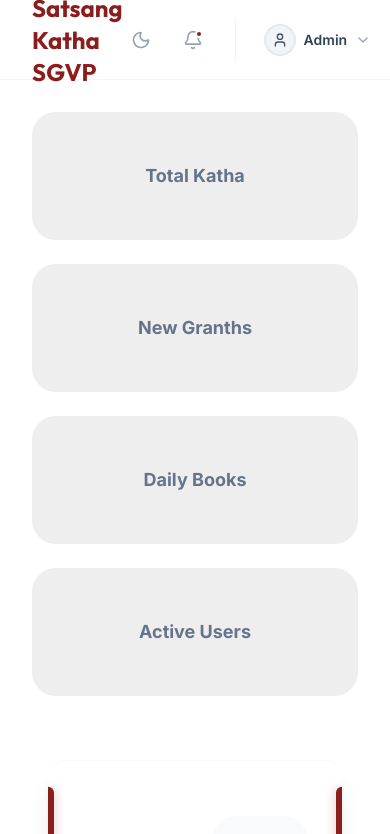
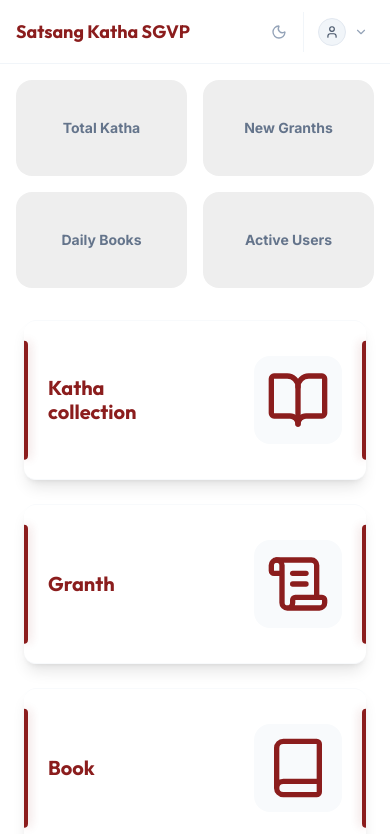
Before and after one commit to harshkathrotiya/Katha-frontend, a Next.js app: page / in a window 390 px wide. Shown: the top 834 px of the page. Built offline with nearby package versions, Linux system fonts and the light colour scheme.

Commit message:
style: Enhance responsiveness and spacing of homepage and header components across various screen sizes.

```diff
--- a/src/app/(main)/(app)/page.tsx
+++ b/src/app/(main)/(app)/page.tsx
@@ -33,16 +33,16 @@ export default function DashboardPage() {
     ];
 
     return (
-        <div className="flex-1 flex flex-col p-8 md:p-12 relative overflow-hidden bg-white dark:bg-slate-950 transition-colors duration-300">
+        <div className="flex-1 flex flex-col p-4 md:p-8 lg:p-12 relative overflow-hidden bg-white dark:bg-slate-950 transition-colors duration-300">
             {/* Top Stat Boxes */}
-            <div className="grid grid-cols-1 sm:grid-cols-2 lg:grid-cols-4 gap-6 mb-16">
+            <div className="grid grid-cols-2 lg:grid-cols-4 gap-4 md:gap-6 mb-8 md:mb-16">
                 {[1, 2, 3, 4].map((i) => (
                     <div
                         key={i}
-                        className="h-32 bg-[#eeeeee] dark:bg-slate-900 rounded-[24px] hover:shadow-xl hover:shadow-slate-100 dark:hover:shadow-slate-900/50 transition-all duration-500 cursor-pointer group flex items-center justify-center relative overflow-hidden"
+                        className="h-24 md:h-32 bg-[#eeeeee] dark:bg-slate-900 rounded-[16px] md:rounded-[24px] hover:shadow-xl hover:shadow-slate-100 dark:hover:shadow-slate-900/50 transition-all duration-500 cursor-pointer group flex items-center justify-center relative overflow-hidden"
                     >
                         <div className="absolute inset-0 bg-gradient-to-br from-white/20 dark:from-white/5 to-transparent opacity-0 group-hover:opacity-100 transition-opacity" />
-                        <div className="text-slate-500 dark:text-slate-400 font-bold text-lg group-hover:text-[#8b1D1D] dark:group-hover:text-[#a32b2b] group-hover:scale-110 transition-all duration-500">
+                        <div className="text-slate-500 dark:text-slate-400 font-bold text-sm md:text-lg group-hover:text-[#8b1D1D] dark:group-hover:text-[#a32b2b] group-hover:scale-110 transition-all duration-500 text-center px-2">
                             {i === 1 && "Total Katha"}
                             {i === 2 && "New Granths"}
                             {i === 3 && "Daily Books"}
@@ -53,60 +53,60 @@ export default function DashboardPage() {
             </div>
 
             {/* Main Category Cards */}
-            <div className="grid grid-cols-1 md:grid-cols-3 gap-10 z-10 max-w-6xl mx-auto w-full px-4">
+            <div className="grid grid-cols-1 md:grid-cols-2 lg:grid-cols-3 gap-6 md:gap-10 z-10 max-w-6xl mx-auto w-full px-2 md:px-4">
                 {categories.map((cat, idx) => (
                     <Link
                         key={idx}
                         href={cat.href}
-                        className="group relative bg-white dark:bg-slate-900 h-52 rounded-2xl shadow-xl hover:shadow-2xl transition-all duration-500 transform hover:-translate-y-2 flex items-center justify-between px-10 overflow-hidden border-y border-slate-50 dark:border-slate-800"
+                        className="group relative bg-white dark:bg-slate-900 h-40 md:h-52 rounded-xl md:rounded-2xl shadow-lg md:shadow-xl hover:shadow-2xl transition-all duration-500 transform hover:-translate-y-2 flex items-center justify-between px-6 md:px-10 overflow-hidden border-y border-slate-50 dark:border-slate-800"
                     >
                         {/* Unique Maroon Side Borders */}
-                        <div className="absolute left-0 top-1/2 -translate-y-1/2 w-1.5 h-3/4 bg-[#8b1D1D] dark:bg-[#a32b2b] rounded-r-lg shadow-[2px_0_10px_rgba(139,29,29,0.2)]" />
-                        <div className="absolute right-0 top-1/2 -translate-y-1/2 w-1.5 h-3/4 bg-[#8b1D1D] dark:bg-[#a32b2b] rounded-l-lg shadow-[-2px_0_10px_rgba(139,29,29,0.2)]" />
+                        <div className="absolute left-0 top-1/2 -translate-y-1/2 w-1 md:w-1.5 h-3/4 bg-[#8b1D1D] dark:bg-[#a32b2b] rounded-r-lg shadow-[2px_0_10px_rgba(139,29,29,0.2)]" />
+                        <div className="absolute right-0 top-1/2 -translate-y-1/2 w-1 md:w-1.5 h-3/4 bg-[#8b1D1D] dark:bg-[#a32b2b] rounded-l-lg shadow-[-2px_0_10px_rgba(139,29,29,0.2)]" />
 
                         {/* Title */}
-                        <h2 className="text-[28px] font-bold text-[#8b1D1D] dark:text-[#a32b2b] leading-[1.2] font-outfit max-w-[150px]">
+                        <h2 className="text-xl md:text-[28px] font-bold text-[#8b1D1D] dark:text-[#a32b2b] leading-[1.2] font-outfit max-w-[120px] md:max-w-[150px]">
                             {cat.title}
                         </h2>
 
                         {/* Icon */}
-                        <div className="group-hover:scale-110 transition-transform duration-500 bg-slate-50 dark:bg-slate-800 p-4 rounded-3xl group-hover:bg-maroon/5 dark:group-hover:bg-maroon/20">
+                        <div className="group-hover:scale-110 transition-transform duration-500 bg-slate-50 dark:bg-slate-800 p-3 md:p-4 rounded-2xl md:rounded-3xl group-hover:bg-maroon/5 dark:group-hover:bg-maroon/20 flex items-center justify-center">
                             {cat.icon}
                         </div>
 
                         {/* Creative Hover Effect */}
-                        <div className="absolute -bottom-10 -right-10 w-40 h-40 bg-maroon/5 dark:bg-maroon/10 rounded-full blur-3xl opacity-0 group-hover:opacity-100 transition-opacity duration-700" />
+                        <div className="absolute -bottom-10 -right-10 w-32 md:w-40 h-32 md:h-40 bg-maroon/5 dark:bg-maroon/10 rounded-full blur-2xl md:blur-3xl opacity-0 group-hover:opacity-100 transition-opacity duration-700" />
                     </Link>
                 ))}
             </div>
 
             {/* Bottom Visual Elements */}
-            <div className="mt-auto pt-24 pb-4 flex flex-col items-center justify-center">
+            <div className="mt-auto pt-12 md:pt-24 pb-4 flex flex-col items-center justify-center">
                 {/* Silhouette Effect */}
-                <div className="absolute bottom-0 left-0 w-full opacity-[0.05] dark:opacity-[0.11] pointer-events-none select-none invert dark:invert-0 z-0">
+                <div className="absolute bottom-0 left-0 w-full opacity-[0.05] dark:opacity-[0.11] pointer-events-none select-none invert dark:invert-0 z-0 overflow-hidden h-[150px] md:h-auto">
                     <Image
                         src="/images/SGVP-building.png"
                         alt="Temple Silhouette"
                         width={1600}
                         height={500}
-                        className="w-full h-auto object-bottom scale-105 translate-y-[2px]"
+                        className="w-full h-full md:h-auto object-bottom md:object-contain scale-125 md:scale-105 translate-y-[10px] md:translate-y-[2px]"
                         priority
                     />
                 </div>
 
-                {/* Diagonal Decor Lines (from screenshot) */}
-                <div className="absolute bottom-20 left-1/4 w-[1px] h-32 bg-gradient-to-t from-slate-200 dark:from-slate-800 to-transparent rotate-[60deg] opacity-40 hidden lg:block" />
-                <div className="absolute bottom-10 left-1/2 w-[1px] h-48 bg-gradient-to-t from-slate-200 dark:from-slate-800 to-transparent opacity-40 hidden lg:block" />
-                <div className="absolute bottom-20 right-1/4 w-[1px] h-32 bg-gradient-to-t from-slate-200 dark:from-slate-800 to-transparent -rotate-[60deg] opacity-40 hidden lg:block" />
+                {/* Diagonal Decor Lines (from screenshot) - Hidden on Mobile */}
+                <div className="absolute bottom-20 left-1/4 w-[1px] h-32 bg-gradient-to-t from-slate-200 dark:from-slate-800 to-transparent rotate-[60deg] opacity-40 hidden xl:block" />
+                <div className="absolute bottom-10 left-1/2 w-[1px] h-48 bg-gradient-to-t from-slate-200 dark:from-slate-800 to-transparent opacity-40 hidden xl:block" />
+                <div className="absolute bottom-20 right-1/4 w-[1px] h-32 bg-gradient-to-t from-slate-200 dark:from-slate-800 to-transparent -rotate-[60deg] opacity-40 hidden xl:block" />
 
                 {/* SGVP Logo */}
-                <div className="relative z-20 hover:scale-105 transition-transform duration-500 cursor-pointer">
+                <div className="relative z-20 hover:scale-105 transition-transform duration-500 cursor-pointer pt-8 md:pt-0">
                     <Image
                         src="/images/Logoooo.png"
                         alt="SGVP Logo"
                         width={160}
                         height={60}
-                        className="h-12 w-auto object-contain dark:brightness-125"
+                        className="h-8 md:h-12 w-auto object-contain dark:brightness-125"
                     />
                 </div>
             </div>
--- a/src/components/layout/AppLayout.tsx
+++ b/src/components/layout/AppLayout.tsx
@@ -39,34 +39,36 @@ export default function AppLayout({ children }: { children: React.ReactNode }) {
     return (
         <div className="min-h-screen bg-white dark:bg-slate-950 font-sans text-slate-900 dark:text-slate-100 flex flex-col transition-colors duration-300">
             {/* Header */}
-            <header className="h-20 flex items-center justify-between px-8 bg-white dark:bg-slate-950 border-b border-slate-100 dark:border-slate-800 sticky top-0 z-50 transition-colors">
+            <header className="h-16 md:h-20 flex items-center justify-between px-4 md:px-8 bg-white dark:bg-slate-950 border-b border-slate-100 dark:border-slate-800 sticky top-0 z-50 transition-colors">
                 <div className="flex items-center gap-2">
-                    <span className="text-2xl font-bold text-[#8b1D1D] dark:text-[#a32b2b] font-outfit">Satsang Katha SGVP</span>
+                    <span className="text-lg md:text-2xl font-bold text-[#8b1D1D] dark:text-[#a32b2b] font-outfit whitespace-nowrap">
+                        Satsang Katha SGVP
+                    </span>
                 </div>
 
-                <div className="flex items-center gap-6">
-                    {/* Search Bar */}
-                    <div className="relative hidden md:block">
+                <div className="flex items-center gap-2 md:gap-6">
+                    {/* Search Bar - Desktop Only */}
+                    <div className="relative hidden lg:block">
                         <Search className="absolute left-3 top-1/2 -translate-y-1/2 h-4 w-4 text-slate-400" />
                         <input
                             type="text"
                             placeholder=""
-                            className="w-64 h-10 pl-10 pr-4 bg-[#F8F9FA] dark:bg-slate-900 border-none rounded-full text-sm focus:ring-1 focus:ring-maroon/20 outline-none dark:text-slate-200"
+                            className="w-48 xl:w-64 h-10 pl-10 pr-4 bg-[#F8F9FA] dark:bg-slate-900 border-none rounded-full text-sm focus:ring-1 focus:ring-maroon/20 outline-none dark:text-slate-200"
                         />
                     </div>
 
-                    <div className="flex items-center gap-4 text-slate-400">
+                    <div className="flex items-center gap-1 md:gap-4 text-slate-400">
                         <button
                             className="p-2 hover:bg-slate-50 dark:hover:bg-slate-900 rounded-full transition-colors"
                             onClick={toggleTheme}
                         >
                             {mounted && resolvedTheme === "dark" ? (
-                                <Sun className="h-5 w-5 text-amber-400" />
+                                <Sun className="h-4 w-4 md:h-5 md:w-5 text-amber-400" />
                             ) : (
-                                <Moon className="h-5 w-5" />
+                                <Moon className="h-4 w-4 md:h-5 md:w-5" />
                             )}
                         </button>
-                        <div className="relative">
+                        <div className="relative hidden sm:block">
                             <button className="p-2 hover:bg-slate-50 rounded-full transition-colors">
                                 <Bell className="h-5 w-5" />
                                 <span className="absolute top-2 right-2 h-2 w-2 bg-[#8b1D1D] rounded-full border-2 border-white"></span>
@@ -74,24 +76,24 @@ export default function AppLayout({ children }: { children: React.ReactNode }) {
                         </div>
                     </div>
 
-                    <div className="flex items-center gap-3 pl-4 border-l border-slate-100 relative">
+                    <div className="flex items-center gap-2 md:gap-3 pl-2 md:pl-4 border-l border-slate-100 dark:border-slate-800 relative">
                         <div
-                            className="flex items-center gap-2 px-3 py-1.5 hover:bg-slate-50 rounded-full cursor-pointer transition-colors group"
+                            className="flex items-center gap-2 px-1.5 md:px-3 py-1.5 hover:bg-slate-50 dark:hover:bg-slate-900 rounded-full cursor-pointer transition-colors group"
                             onClick={() => setIsProfileOpen(!isProfileOpen)}
                         >
-                            <div className="h-8 w-8 rounded-full bg-slate-100 flex items-center justify-center border-2 border-slate-200">
-                                <User className="h-4 w-4 text-slate-600" />
+                            <div className="h-7 w-7 md:h-8 md:w-8 rounded-full bg-slate-100 dark:bg-slate-800 flex items-center justify-center border border-slate-200 dark:border-slate-700">
+                                <User className="h-3.5 w-3.5 md:h-4 md:w-4 text-slate-600 dark:text-slate-400" />
                             </div>
-                            <span className="text-sm font-semibold text-slate-700">Admin</span>
-                            <ChevronDown className={`h-4 w-4 text-slate-400 group-hover:text-slate-600 transition-transform ${isProfileOpen ? 'rotate-180' : ''}`} />
+                            <span className="text-xs md:text-sm font-semibold text-slate-700 dark:text-slate-300 hidden sm:block">Admin</span>
+                            <ChevronDown className={`h-3.5 w-3.5 md:h-4 md:w-4 text-slate-400 group-hover:text-slate-600 transition-transform ${isProfileOpen ? 'rotate-180' : ''}`} />
                         </div>
 
                         {/* Dropdown Menu */}
                         {isProfileOpen && (
-                            <div className="absolute right-0 top-full mt-2 w-48 bg-white border border-slate-100 rounded-2xl shadow-xl py-2 z-50 animate-in fade-in slide-in-from-top-2 duration-200">
+                            <div className="absolute right-0 top-full mt-2 w-40 md:w-48 bg-white dark:bg-slate-900 border border-slate-100 dark:border-slate-800 rounded-2xl shadow-xl py-2 z-50 animate-in fade-in slide-in-from-top-2 duration-200">
                                 <button
                                     onClick={handleLogout}
-                                    className="w-full flex items-center gap-3 px-4 py-2.5 text-sm text-slate-600 hover:bg-slate-50 hover:text-[#8b1D1D] transition-colors"
+                                    className="w-full flex items-center gap-3 px-4 py-2.5 text-sm text-slate-600 dark:text-slate-400 hover:bg-slate-50 dark:hover:bg-slate-800 hover:text-[#8b1D1D] transition-colors"
                                 >
                                     <LogOut className="h-4 w-4" />
                                     <span>Logout</span>
```
